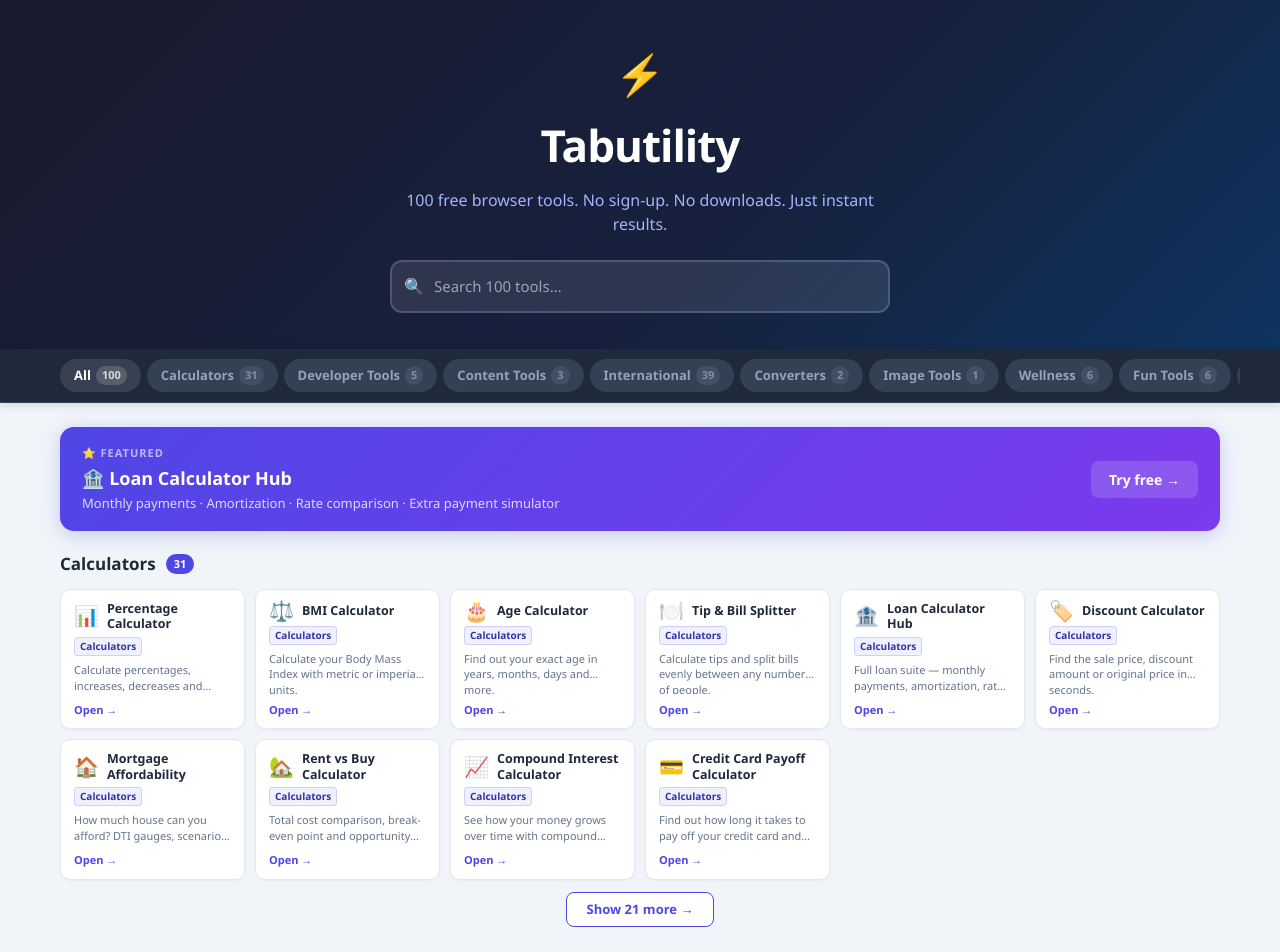
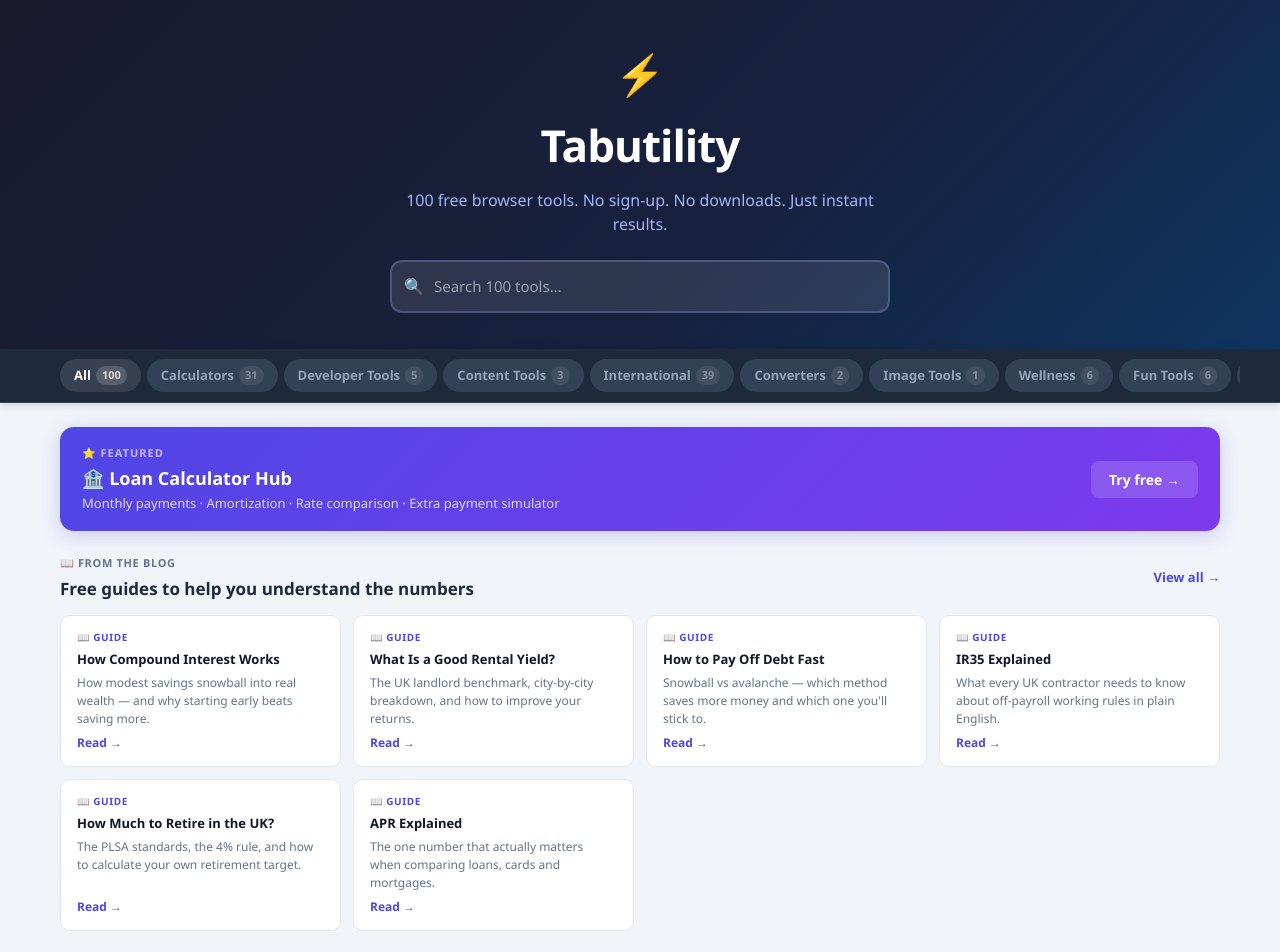
Before and after one commit to rakeshv02/tabutility-landing, a React (Vite) app: page / in a window 1280 px wide. Shown: the top 952 px of the page. Built offline with nearby package versions, Linux system fonts and the light colour scheme.

Commit message:
feat: add blog section to landing page + Blog nav link

```diff
--- a/src/App.jsx
+++ b/src/App.jsx
@@ -107,7 +107,7 @@
               );
             })}
           </div>
-          <a href="/blog/" style={{ color: "#a5b4fc", fontSize: 13, fontWeight: 700, whiteSpace: "nowrap", textDecoration: "none", flexShrink: 0 }}>📖 Guides</a>
+          <a href="/blog/" style={{ color: "#a5b4fc", fontSize: 13, fontWeight: 700, whiteSpace: "nowrap", textDecoration: "none", flexShrink: 0, background: "#334155", padding: "6px 14px", borderRadius: 20 }}>📖 Blog</a>
         </div>
       </div>
 
@@ -124,6 +124,39 @@
               <div style={{ background: "rgba(255,255,255,0.15)", color: "#fff", padding: "8px 18px", borderRadius: 8, fontWeight: 700, fontSize: 14, whiteSpace: "nowrap" }}>Try free →</div>
             </div>
           </a>
+        </div>
+      )}
+
+      {/* ── Blog Section ── */}
+      {!isFiltered && (
+        <div style={{ maxWidth: 1200, margin: "24px auto 0", padding: "0 20px" }}>
+          <div style={{ display: "flex", alignItems: "center", justifyContent: "space-between", marginBottom: 14 }}>
+            <div>
+              <div style={{ fontSize: 11, fontWeight: 700, color: "#64748b", textTransform: "uppercase", letterSpacing: ".06em", marginBottom: 4 }}>📖 From the Blog</div>
+              <h2 style={{ margin: 0, fontSize: 17, fontWeight: 800, color: "#1e293b" }}>Free guides to help you understand the numbers</h2>
+            </div>
+            <a href="/blog/" style={{ fontSize: 13, fontWeight: 700, color: "#4f46e5", textDecoration: "none", whiteSpace: "nowrap", marginLeft: 16 }}>View all →</a>
+          </div>
+          <div style={{ display: "grid", gridTemplateColumns: "repeat(auto-fill, minmax(260px, 1fr))", gap: 12 }}>
+            {[
+              { title: "How Compound Interest Works", desc: "How modest savings snowball into real wealth — and why starting early beats saving more.", url: "/blog/how-compound-interest-works/" },
+              { title: "What Is a Good Rental Yield?", desc: "The UK landlord benchmark, city-by-city breakdown, and how to improve your returns.", url: "/blog/what-is-good-rental-yield-uk/" },
+              { title: "How to Pay Off Debt Fast", desc: "Snowball vs avalanche — which method saves more money and which one you'll stick to.", url: "/blog/how-to-pay-off-debt-fast/" },
+              { title: "IR35 Explained", desc: "What every UK contractor needs to know about off-payroll working rules in plain English.", url: "/blog/ir35-explained-uk-contractors/" },
+              { title: "How Much to Retire in the UK?", desc: "The PLSA standards, the 4% rule, and how to calculate your own retirement target.", url: "/blog/how-much-to-retire-uk/" },
+              { title: "APR Explained", desc: "The one number that actually matters when comparing loans, cards and mortgages.", url: "/blog/apr-explained/" },
+            ].map(post => (
+              <a key={post.url} href={post.url} style={{ textDecoration: "none" }}>
+                <div style={{ background: "#fff", borderRadius: 10, padding: "14px 16px", border: "1.5px solid #e2e8f0", height: "100%", boxSizing: "border-box", display: "flex", flexDirection: "column", gap: 6, transition: "border-color .15s, box-shadow .15s" }}
+                  className="tool-card">
+                  <div style={{ fontSize: 10, fontWeight: 700, color: "#4f46e5", textTransform: "uppercase", letterSpacing: ".06em" }}>📖 Guide</div>
+                  <div style={{ fontSize: 13, fontWeight: 800, color: "#0f172a", lineHeight: 1.3 }}>{post.title}</div>
+                  <div style={{ fontSize: 12, color: "#64748b", lineHeight: 1.5, flex: 1 }}>{post.desc}</div>
+                  <div style={{ fontSize: 12, fontWeight: 700, color: "#4f46e5" }}>Read →</div>
+                </div>
+              </a>
+            ))}
+          </div>
         </div>
       )}
 
```
